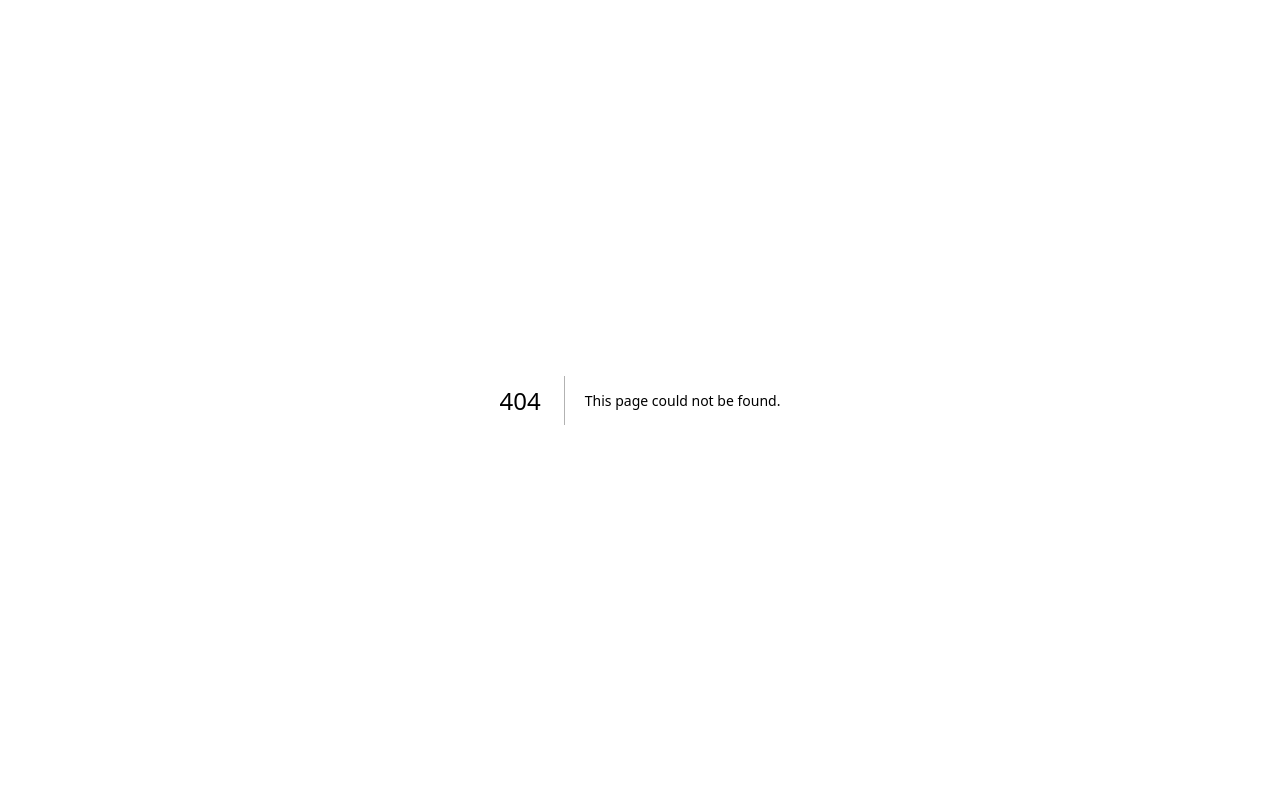
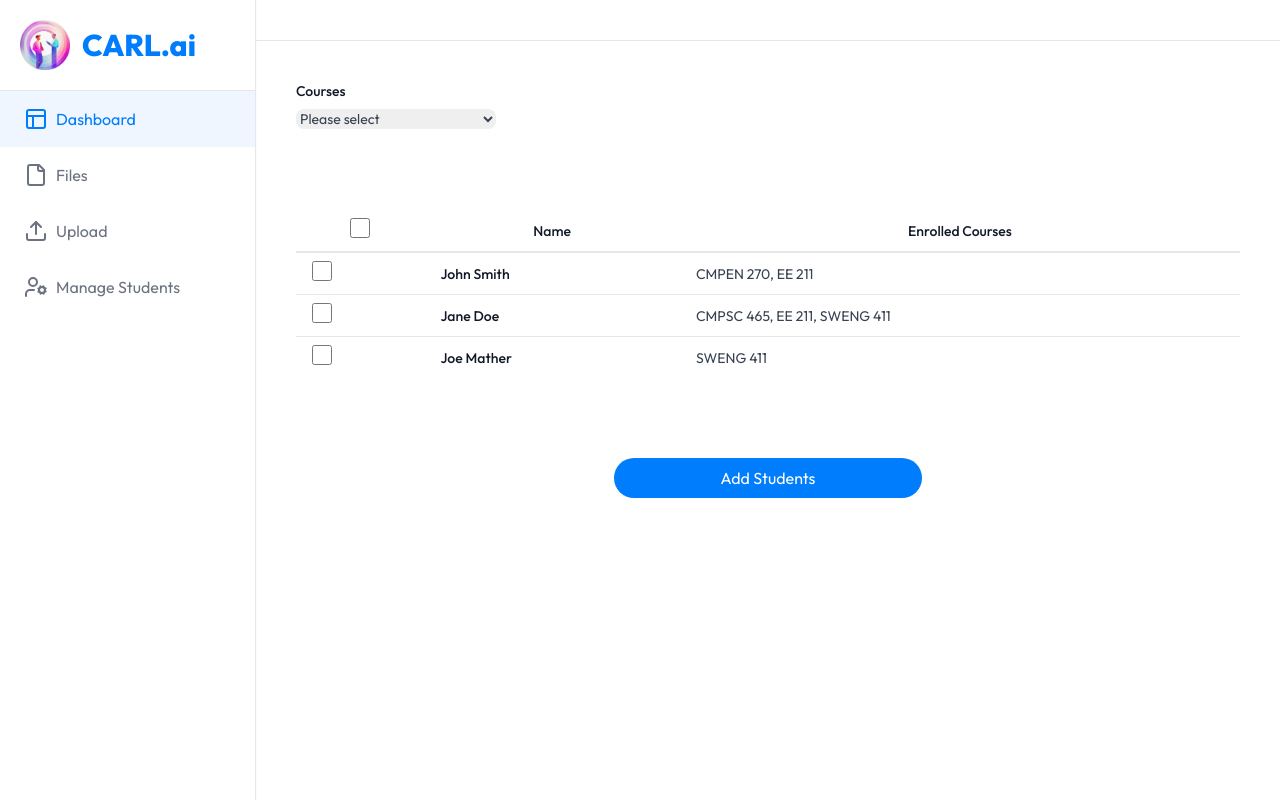
Before and after one commit to xshlc/carl-webapp, a Next.js app: page /students in a window 1280 px wide. Before the commit this address had no page. Built offline with nearby package versions, Linux system fonts and the light colour scheme.

Commit message:
assign students page

```diff
--- a/app/(dashboard)/(routes)/dashboard/page.js
+++ b/app/(dashboard)/(routes)/dashboard/page.js
@@ -1,26 +1,9 @@
 'use client'
 import React from 'react'
 import Link from 'next/link'
+import Constant from '@/app/_utils/Constant'
 
 function Dashboard() {
-  const courseList = [
-    {
-      id: 1,
-      name: 'CMPEN 270',
-    },
-    {
-      id: 2,
-      name: 'EE 211',
-    },
-    {
-      id: 3,
-      name: 'SWENG 411',
-    },
-    {
-      id: 4,
-      name: 'CMPSC 465',
-    },
-  ]
   return (
     <div>
       <h2 className='text-[23px] font-medium p-5'>My Courses:</h2>
@@ -28,7 +11,7 @@ function Dashboard() {
         className='grid grid-cols-1 sm:grid-cols-2
         md:grid-cols-3 lg:grid-cols-4 mt-5 gap-5 m-5'
       >
-        {courseList.map((item, index) => (
+        {Constant.courseList.map((item, index) => (
           <div
             className='border rounded-lg p-5
              cursor-pointer hover:border-purple-500'
--- /dev/null
+++ b/app/(dashboard)/(routes)/students/_components/CourseDropDown.js
@@ -0,0 +1,31 @@
+import React from 'react'
+import Constant from '@/app/_utils/Constant'
+
+function CourseDropDown() {
+  return (
+    <div>
+      <label
+        htmlFor='HeadlineAct'
+        className='block text-sm font-medium text-gray-900'
+      >
+        {' '}
+        Courses{' '}
+      </label>
+
+      <select
+        name='HeadlineAct'
+        id='HeadlineAct'
+        className='mt-2 w-full rounded-lg border-gray-300 text-gray-700 sm:text-sm'
+      >
+        <option value=''>Please select</option>
+        {Constant.courseList.map(item => (
+          <option key={item.id} value={item.id}>
+            {item.name}
+          </option>
+        ))}
+      </select>
+    </div>
+  )
+}
+
+export default CourseDropDown
--- /dev/null
+++ b/app/(dashboard)/(routes)/students/_components/StudentsTable.js
@@ -0,0 +1,86 @@
+import React from 'react'
+import Constant from '@/app/_utils/Constant'
+
+function StudentsTable() {
+  return (
+    <div>
+      {/*
+  Heads up! 👋
+
+  This component comes with some `rtl` classes. Please remove them if they are not needed in your project.
+*/}
+
+      <div className='overflow-x-auto'>
+        <table className='min-w-full divide-y-2 divide-gray-200 bg-white text-sm'>
+          <thead className='ltr:text-left rtl:text-right'>
+            <tr>
+              <th className='px-4 py-2'>
+                <label htmlFor='SelectAll' className='sr-only'>
+                  Select All
+                </label>
+
+                <input
+                  type='checkbox'
+                  id='SelectAll'
+                  className='h-5 w-5 rounded border-gray-300'
+                />
+              </th>
+              <th className='whitespace-nowrap px-4 py-2 font-medium text-gray-900'>
+                Name
+              </th>
+              <th className='whitespace-nowrap px-4 py-2 font-medium text-gray-900'>
+                Enrolled Courses
+              </th>
+            </tr>
+          </thead>
+
+          <tbody className='divide-y divide-gray-200'>
+            {/* Example formatting */}
+            {/* <tr>
+                <td className='px-4 py-2 m-5'>
+                  <label className='sr-only' htmlFor='Row1'>
+                    Row 1
+                  </label>
+
+                  <input
+                    className='h-5 w-5 rounded border-gray-300'
+                    type='checkbox'
+                    id='Row1'
+                  />
+                </td>
+                <td className='whitespace-nowrap px-4 py-2 font-medium text-gray-900'>
+                  John Doe
+                </td>
+                <td className='whitespace-nowrap px-4 py-2 text-gray-700'>
+                  24/05/1995
+                </td>
+              </tr> */}
+            {Constant.studentList.map((item, index) => (
+              <tr>
+                <td className='px-4 py-2'>
+                  <label className='sr-only' htmlFor={`Row${index + 1}`}>
+                    Row {index + 1}
+                  </label>
+                  <input
+                    className='h-5 w-5 rounded border-gray-300'
+                    type='checkbox'
+                    id={`Row${index + 1}`}
+                    key={item.id}
+                  />
+                </td>
+                <td className='whitespace-nowrap px-4 py-2 font-medium text-gray-900'>
+                  {item.name}
+                </td>
+                <td className='whitespace-nowrap px-4 py-2 text-gray-700'>
+                  {item.courses.join(', ')}
+                </td>
+              </tr>
+            ))}
+          </tbody>
+        </table>
+      </div>
+    </div>
+  )
+}
+
+export default StudentsTable
--- /dev/null
+++ b/app/(dashboard)/(routes)/students/page.js
@@ -0,0 +1,27 @@
+import React from 'react'
+import Constant from '@/app/_utils/Constant'
+import CourseDropDown from './_components/CourseDropDown'
+import StudentsTable from './_components/StudentsTable'
+
+function Students() {
+  return (
+    <div>
+      <div className='p-5 m-5 w-60'>
+        <CourseDropDown />
+      </div>
+      <div className='p-10'>
+        <StudentsTable />
+      </div>
+      <div
+        className='flex flex-col items-center
+        justify-center pt-5 pb-6'
+      >
+        <button className='p-2 bg-primary text-white w-[30%] rounded-full mt-5 disabled:bg-gray-400'>
+          Add Students
+        </button>
+      </div>
+    </div>
+  )
+}
+
+export default Students
--- a/app/(dashboard)/_components/SideNav.js
+++ b/app/(dashboard)/_components/SideNav.js
@@ -1,5 +1,5 @@
 'use client'
-import { File, Layout, Upload } from 'lucide-react'
+import { File, Layout, Upload, UserCog } from 'lucide-react'
 import Image from 'next/image'
 import Link from 'next/link'
 import React, { useState } from 'react'
@@ -23,6 +23,12 @@ function SideNav({ closeSideBar }) {
       name: 'Upload',
       icon: Upload,
       path: '/upload',
+    },
+    {
+      id: 4,
+      name: 'Manage Students',
+      icon: UserCog,
+      path: '/students',
     },
   ]
 
--- a/app/_components/Hero.js
+++ b/app/_components/Hero.js
@@ -19,7 +19,7 @@ function Hero() {
             <div className='mt-8 flex flex-wrap justify-center gap-4'>
               <a
                 className='block w-full rounded bg-primary px-12 py-3 text-sm font-medium text-white shadow hover:bg-blue-700 focus:outline-none focus:ring active:bg-red-500 sm:w-auto'
-                href='/get-started'
+                href='/dashboard'
               >
                 Get Started
               </a>
--- a/app/_utils/Constant.js
+++ b/app/_utils/Constant.js
@@ -1,3 +1,38 @@
 export default {
   desc: 'Classroom Assistant Real-Time LLM Tool',
+  courseList: [
+    {
+      id: 1,
+      name: 'CMPEN 270',
+    },
+    {
+      id: 2,
+      name: 'EE 211',
+    },
+    {
+      id: 3,
+      name: 'SWENG 411',
+    },
+    {
+      id: 4,
+      name: 'CMPSC 465',
+    },
+  ],
+  studentList: [
+    {
+      id: 1,
+      name: 'John Smith',
+      courses: ['CMPEN 270', 'EE 211'],
+    },
+    {
+      id: 2,
+      name: 'Jane Doe',
+      courses: ['CMPSC 465', 'EE 211', 'SWENG 411'],
+    },
+    {
+      id: 3,
+      name: 'Joe Mather',
+      courses: ['SWENG 411'],
+    },
+  ],
 }
--- a/package.json
+++ b/package.json
@@ -10,6 +10,8 @@
   },
   "dependencies": {
     "@clerk/nextjs": "^4.29.5",
+    "@headlessui/react": "^1.7.18",
+    "@heroicons/react": "^2.1.1",
     "firebase": "^10.8.0",
     "lucide-react": "^0.321.0",
     "next": "14.1.0",
```
Also changed, not shown: 1 other file (tests, documents, lock files or other folders).
